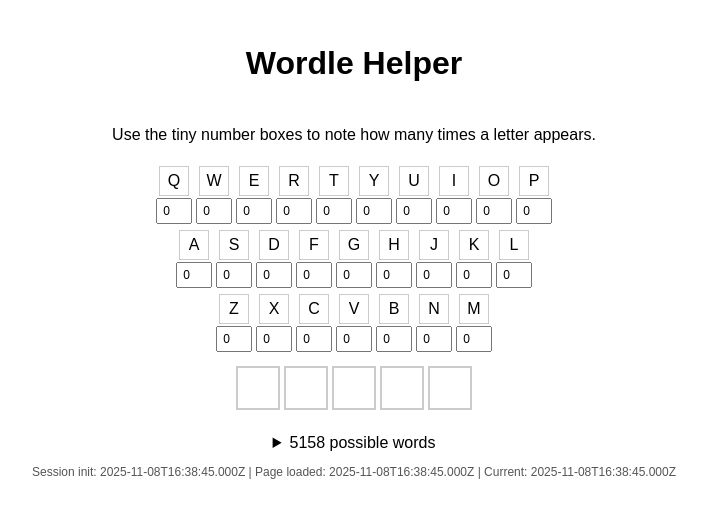
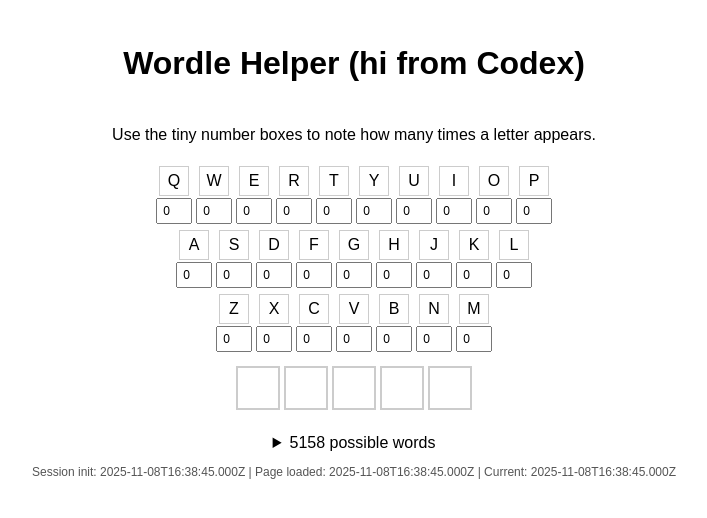
Before and after one commit to hoelzro/wordle-helper, a website: page index.html in a window 1280 px wide. Shown: the whole page, without its empty margins (286-993 px from the left). Drawn offline with Linux system fonts and the light colour scheme.

Commit message:
Update title to greet Codex

```diff
--- a/index.html
+++ b/index.html
@@ -3,11 +3,11 @@
 <head>
     <meta charset="UTF-8">
     <meta name="viewport" content="width=device-width, initial-scale=1">
-    <title>Wordle Helper</title>
+    <title>Wordle Helper (hi from Codex)</title>
     <link rel="stylesheet" href="style.css">
 </head>
 <body>
-    <h1>Wordle Helper</h1>
+    <h1>Wordle Helper (hi from Codex)</h1>
     <p>Use the tiny number boxes to note how many times a letter appears.</p>
     <div id="letter-grid" class="letter-grid"></div>
     <div id="position-row" class="position-row">
```
Also changed, not shown: tests/basic.spec.js (+2 -0 lines).
